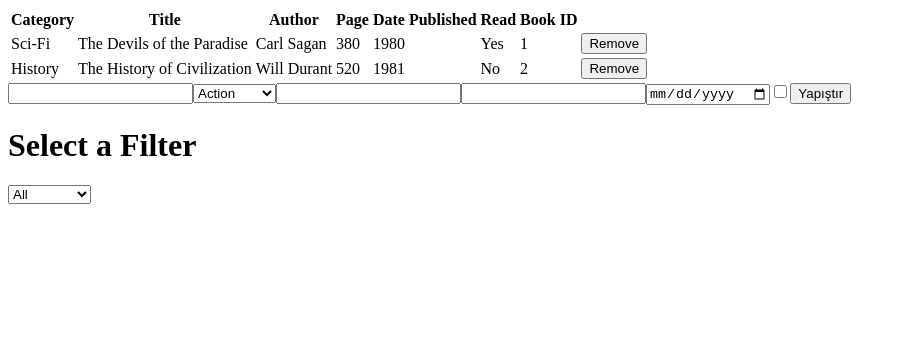
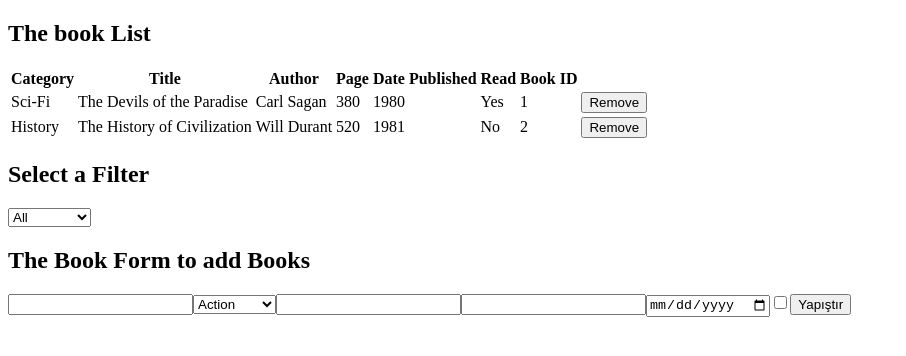
Before and after one commit to eypsrcnuygr/bookstore, a React (Create React App) app: page / in a window 1280 px wide. Shown: the top 356 px of the page, without its empty margins (0-906 px from the left). Built offline with nearby package versions, Linux system fonts and the light colour scheme.

Commit message:
Move filter from bookForm to BookList

```diff
--- a/src/components/book.js
+++ b/src/components/book.js
@@ -7,6 +7,7 @@ const book = props => {
 
   return (
     <>
+      <h2>The book List</h2>
       <table>
         <thead>
           <tr>
--- a/src/components/categoryFilter.js
+++ b/src/components/categoryFilter.js
@@ -8,7 +8,7 @@ const CategoryFilter = props => {
 
   return (
     <>
-      <div><h1>Select a Filter</h1></div>
+      <div><h2>Select a Filter</h2></div>
       <select type="checkbox" onClick={e => props.handleFilter(e)}>
         {categories.map(category => {
           i += 1;
--- a/src/containers/BooksForm.js
+++ b/src/containers/BooksForm.js
@@ -1,8 +1,7 @@
 import React, { Component } from 'react';
 import PropTypes from 'prop-types';
 import { connect } from 'react-redux';
-import { createBook, filterBooks } from '../actions';
-import CategoryFilter from '../components/categoryFilter';
+import { createBook } from '../actions';
 
 function mapStateToProps(state) {
   const bookObjForForm = state.booksReducer;
@@ -14,14 +13,7 @@ function mapStateToProps(state) {
 
 const mapDispatchToProps = dispatch => ({
   create: obj => dispatch(createBook(obj)),
-  filter: selectedFilter => dispatch(filterBooks(selectedFilter)),
 });
-
-const setFilter = (obj = 'All', e) => {
-  let obj2 = obj;
-  obj2 = e.target.value;
-  return obj2;
-};
 
 class BooksForm extends Component {
   constructor(props) {
@@ -39,7 +31,6 @@ class BooksForm extends Component {
     this.handleChange = this.handleChange.bind(this);
     this.handleClick = this.handleClick.bind(this);
     this.reset = this.reset.bind(this);
-    this.handleFilter = this.handleFilter.bind(this);
   }
 
   handleChange(evt) {
@@ -57,13 +48,6 @@ class BooksForm extends Component {
         await create(this.state);
         this.reset();
       });
-  }
-
-  handleFilter(e) {
-    const { bookObjForForm } = this.props;
-    const newShape = bookObjForForm.bookObj;
-    const { filter } = this.props;
-    filter(setFilter(newShape, e), newShape);
   }
 
   reset() {
@@ -89,6 +73,7 @@ class BooksForm extends Component {
     }
     return (
       <>
+        <h2>The Book Form to add Books</h2>
         <form>
           <input type="text" onChange={this.handleChange} value={title} name="title" />
           <select name="category" value={category} id="categories" onChange={this.handleChange}>
@@ -100,9 +85,6 @@ class BooksForm extends Component {
           <input type="checkbox" onClick={this.handleChange} value={read} name="read" />
           <input type="button" onClick={this.handleClick} value="Yapıştır" />
         </form>
-
-        <CategoryFilter handleFilter={this.handleFilter} />
-
       </>
 
     );
@@ -112,13 +94,11 @@ class BooksForm extends Component {
 BooksForm.propTypes = {
   bookObjForForm: PropTypes.instanceOf(Object),
   create: PropTypes.instanceOf(Object),
-  filter: PropTypes.func,
 };
 
 BooksForm.defaultProps = {
   bookObjForForm: [],
   create: {},
-  filter: 'All',
 };
 
 export default connect(mapStateToProps, mapDispatchToProps)(BooksForm);
--- a/src/containers/booksList.js
+++ b/src/containers/booksList.js
@@ -1,8 +1,9 @@
 import React from 'react';
 import PropTypes from 'prop-types';
 import { connect } from 'react-redux';
-import { removeBook } from '../actions';
+import { removeBook, filterBooks } from '../actions';
 import Book from '../components/book';
+import CategoryFilter from '../components/categoryFilter';
 
 const mapStateToProps = state => {
   const bookObj = state.booksReducer;
@@ -14,8 +15,15 @@ const mapStateToProps = state => {
   };
 };
 
+const setFilter = (obj = 'All', e) => {
+  let obj2 = obj;
+  obj2 = e.target.value;
+  return obj2;
+};
+
 const mapDispatchToProps = dispatch => ({
   remove: obj => dispatch(removeBook(obj)),
+  filter: selectedFilter => dispatch(filterBooks(selectedFilter)),
 });
 
 const BookList = props => {
@@ -25,20 +33,31 @@ const BookList = props => {
     props.remove(obj);
   };
 
+  const handleFilter = e => {
+    const { filter } = props;
+    filter(setFilter(bookObj, e), bookObj);
+  };
+
   return (
-    <Book bookObj={bookObj} handleRemove={handleRemove} selectedFilter={selectedFilter} />
+    <>
+      <Book bookObj={bookObj} handleRemove={handleRemove} selectedFilter={selectedFilter} />
+      <CategoryFilter handleFilter={handleFilter} />
+    </>
+
   );
 };
 BookList.propTypes = {
   bookObj: PropTypes.instanceOf(Object),
   selectedFilter: PropTypes.string,
   remove: PropTypes.instanceOf(Object),
+  filter: PropTypes.func,
 };
 
 BookList.defaultProps = {
   bookObj: {},
   selectedFilter: undefined,
   remove: {},
+  filter: 'All',
 };
 
 export default connect(mapStateToProps, mapDispatchToProps)(BookList);
```
